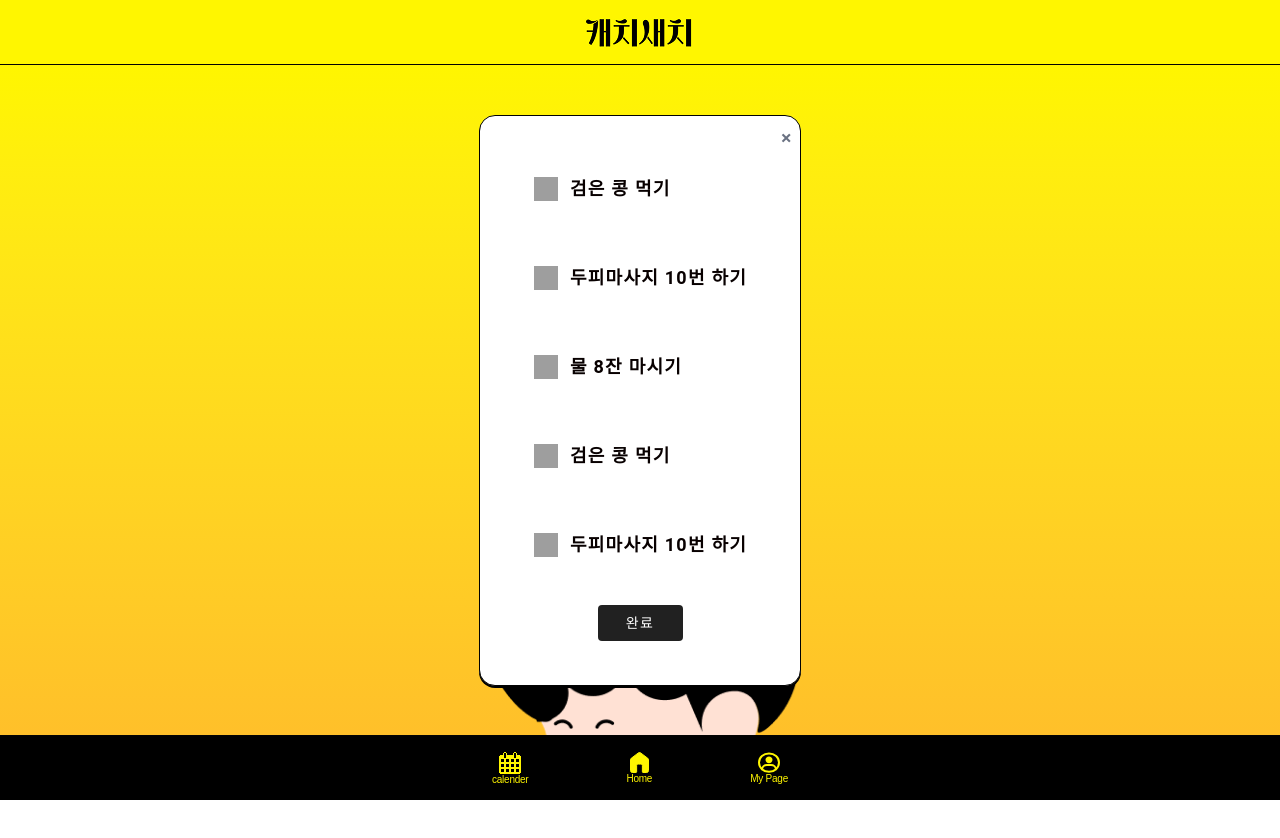
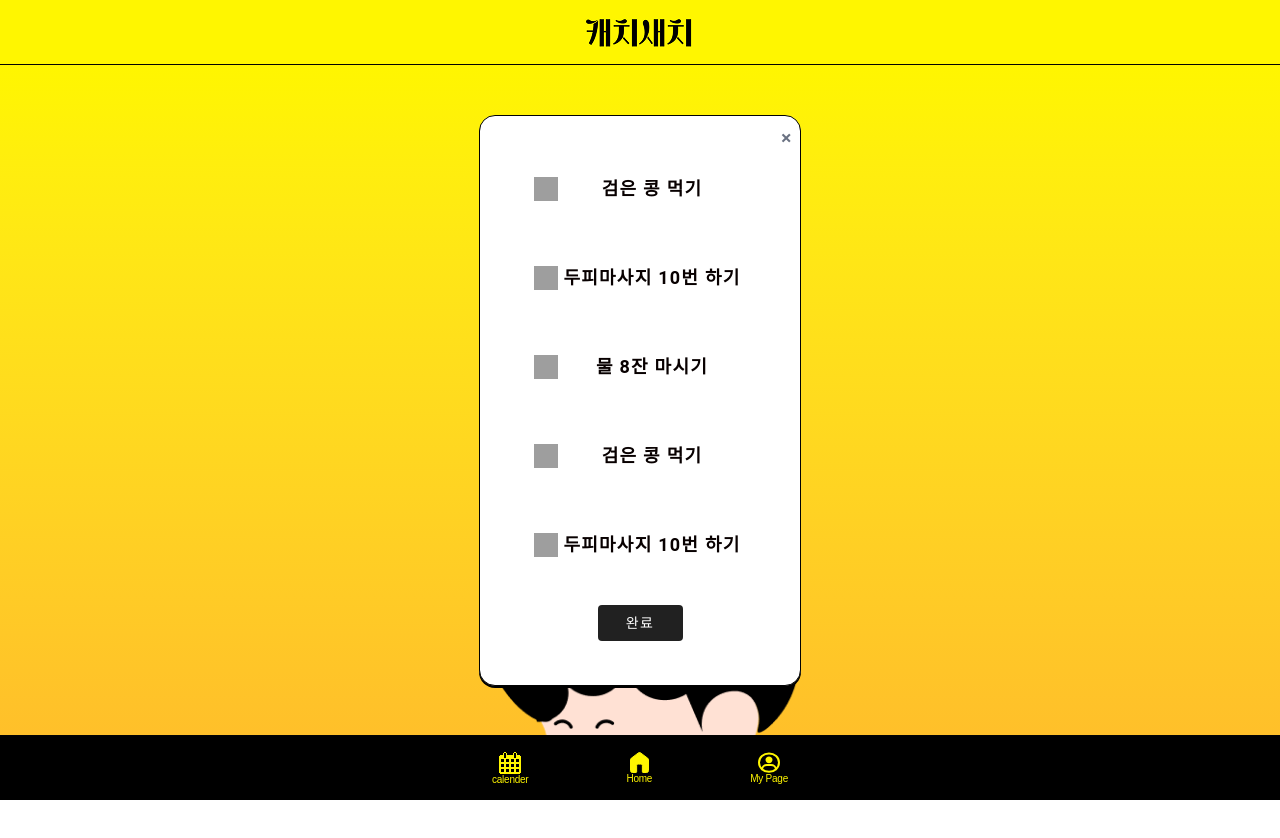
Before and after one commit to sinchon-oneTrillion/Frontend, a React (Vite) app: page /home in a window 1280 px wide. Both pictures are taken after a click on the button 640 px from the left and 594 px from the top of the page. Shown: the top 838 px of the page. Built offline with nearby package versions, Linux system fonts and the light colour scheme; no server answers.

Commit message:
fix: 오류수정

```diff
--- a/src/pages/Home.jsx
+++ b/src/pages/Home.jsx
@@ -34,6 +34,9 @@ export const Home = () => {
   };
 
   const handleHabitsCompleted = async () => {
+    setIsCompleted(true);
+    setShowPopup(false);
+
     try {
       const data = await getHomeStatus(nickname);
       if (data && typeof data.is_achieved === 'boolean') {
@@ -41,9 +44,7 @@ export const Home = () => {
       }
     } catch (error) {
       console.log('홈 상태 업데이트 실패:', error);
-      setIsCompleted(true);
     }
-    setShowPopup(false);
   };
 
   // 랜덤 격려글 배열
--- a/src/shared/components/HabitChecklistCard.jsx
+++ b/src/shared/components/HabitChecklistCard.jsx
@@ -137,15 +137,14 @@ export const HabitchecklistCard = ({ onClose, onComplete }) => {
       {habits.map((habit) => (
         <div
           key={habit.id}
-          className=" content-stretch flex gap-2.5 h-[59px] items-center justify-start px-3.5 py-[17px] relative shrink-0 w-60 cursor-pointer"
+          className="content-stretch flex h-[59px] items-center px-3.5 py-[17px] relative shrink-0 w-60 cursor-pointer"
           onClick={() => handleHabitToggle(habit.id)}
         >
-          <div className="content-stretch flex gap-3 items-center justify-start relative shrink-0">
-            <RadioButton
-              checked={habit.completed}
-              onClick={() => handleHabitToggle(habit.id)}
-            />
-            <span className="flex-1" style={{
+          <RadioButton
+            checked={habit.completed}
+            onClick={() => handleHabitToggle(habit.id)}
+          />
+          <span className="flex-1 text-center" style={{
               color: '#080000',
               fontFeatureSettings: '"liga" off, "clig" off',
               fontFamily: 'Roboto',
@@ -158,7 +157,6 @@ export const HabitchecklistCard = ({ onClose, onComplete }) => {
             }}>
               {habit.title}
             </span>
-          </div>
         </div>
       ))}
 
```
